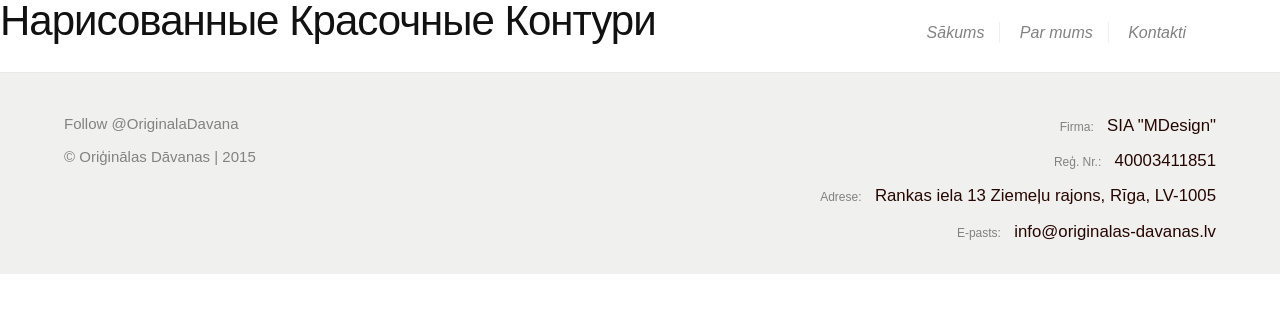
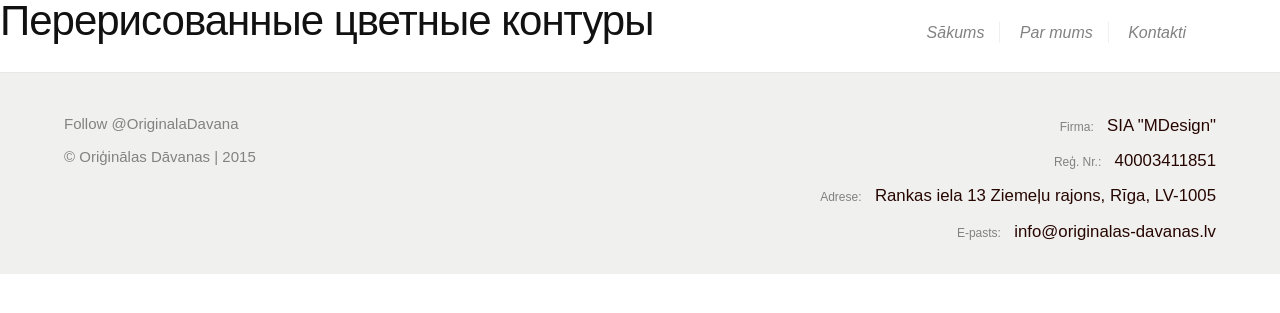
Before and after one commit to originalasru/originalasru.github.io, a Jekyll site: the page built from _posts/2015-06-26-13konturas.md, in a window 1280 px wide. Shown: the top 313 px of the page. Built offline with Jekyll 4.4.1, drawn with Linux system fonts in a browser that asks for light colours; nearby versions of some CDN libraries; comment, search, counter and statistics services are not loaded.

Commit message:
Update 2015-06-26-13konturas.md

```diff
--- a/_posts/2015-06-26-13konturas.md
+++ b/_posts/2015-06-26-13konturas.md
@@ -1,9 +1,9 @@
 ---
 
-title:  "Нарисованные Красочные Контури"
-cena:   "38€ - "
-apraksts: "описание"
-kaa_pasuutiit: "описание"
+title:  "Перерисованные цветные контуры"
+cena:   "38€– А4 / 56€ – А3"
+apraksts: "Это не просто перерисованное фото, суть подарка - акцентирование наиболее ярких черт."
+kaa_pasuutiit: "пришлите красивое изображение, далее художник сделает свое дело"
 
 images:
  - image: produkti/konturas/1.jpg
```
